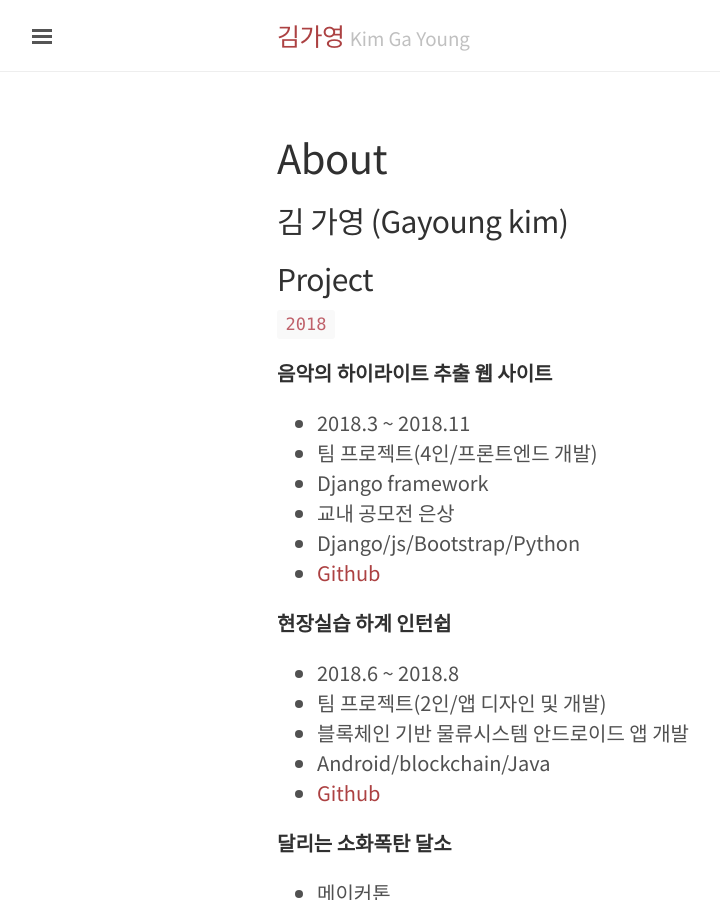
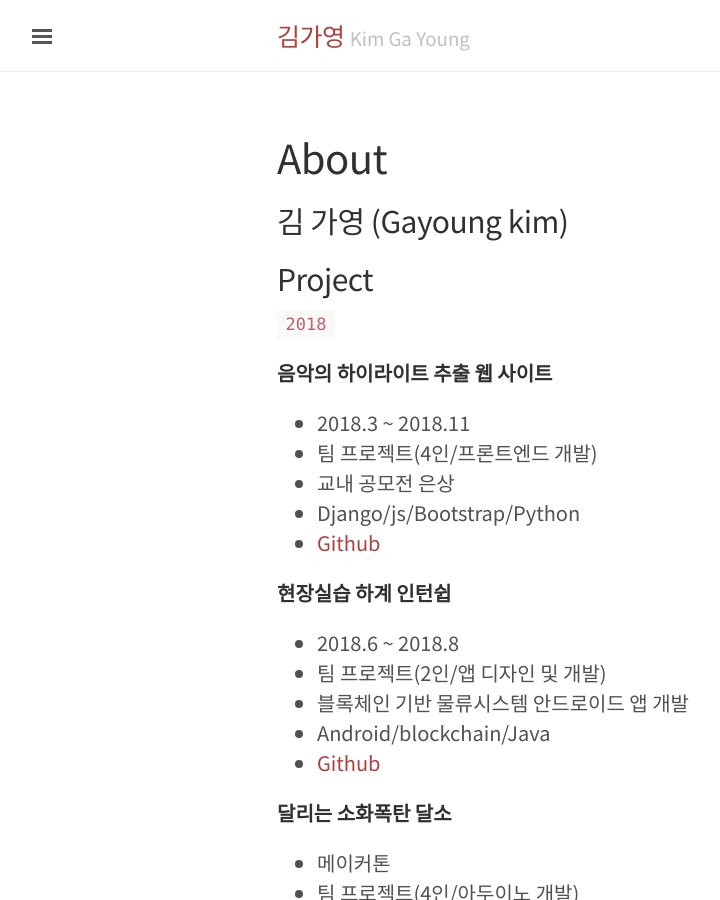
Before and after one commit to gyyomee/gyyomee.github.io, a Jekyll site: the page built from about.md, in a window 1280 px wide and 900 px high. Shown: the whole window, without its empty margins (3-723 px from the left). Built offline with Jekyll 4.4.1, drawn with Linux system fonts in a browser that asks for light colours.

Commit message:
수정 - 내용수정

```diff
--- a/about.md
+++ b/about.md
@@ -12,7 +12,6 @@ title: About
 **음악의 하이라이트 추출 웹 사이트**
 * 2018.3 ~ 2018.11
 * 팀 프로젝트(4인/프론트엔드 개발)
-* Django framework
 * 교내 공모전 은상
 * Django/js/Bootstrap/Python
 * [Github](https://github.com/gyyomee/highlight_web)
```
